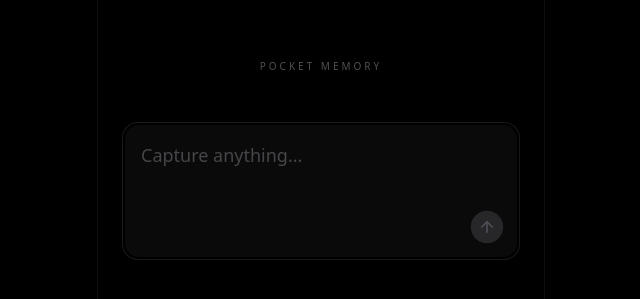
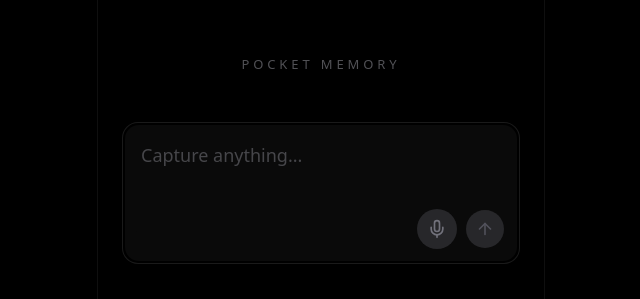
Before and after one commit to keatonfreed/PocketMemory, a React (Vite) app: page / in a window 1280 px wide. Shown: the part 102-401 px from the top of the page, without its empty margins (319-959 px from the left). Built offline with nearby package versions, Linux system fonts and the light colour scheme.

Commit message:
add voice input to main box

```diff
--- a/src/components/features/CaptureBox.jsx
+++ b/src/components/features/CaptureBox.jsx
@@ -2,7 +2,7 @@ import React, { useState, useEffect } from 'react'
 import { motion, AnimatePresence } from 'framer-motion'
 import { analyzeContent } from '@/lib/ai'
 import useMemoryStore from '@/hooks/useMemoryStore'
-import { Sparkles, ArrowUp } from 'lucide-react'
+import { Sparkles, ArrowUp, Mic } from 'lucide-react'
 import { cn } from '@/lib/utils'
 import { v4 as uuidv4 } from 'uuid' // using crypto in store, but good to have handy if needed. we'll use optimistic updates.
 
@@ -14,7 +14,111 @@ export default function CaptureBox() {
     const [animKey, setAnimKey] = useState(0)
     const [triggerAnim, setTriggerAnim] = useState(false)
     const [introSequence, setIntroSequence] = useState(true) // Track initial load state
+    const [isListening, setIsListening] = useState(false)
+    const recognitionRef = React.useRef(null)
+    const inputRef = React.useRef(input) // Keep track of latest input
+    const isListeningRef = React.useRef(false)
     const triggerDuration = React.useRef(2000)
+
+    useEffect(() => {
+        inputRef.current = input
+    }, [input])
+
+    // STT Initialization
+    useEffect(() => {
+        const SpeechRecognition = window.SpeechRecognition || window.webkitSpeechRecognition;
+        if (!SpeechRecognition) return;
+
+        const recognition = new SpeechRecognition();
+        recognition.continuous = true;
+        recognition.interimResults = true;
+        recognition.lang = 'en-US';
+        recognitionRef.current = recognition;
+
+        let baseInputOnStart = "";
+
+        recognition.onstart = () => {
+            baseInputOnStart = inputRef.current;
+            setIsListening(true);
+            isListeningRef.current = true;
+        };
+
+        recognition.onresult = (event) => {
+            if (!isListeningRef.current) return;
+
+            let interimTranscript = "";
+            let finalTranscript = "";
+
+            for (let i = event.resultIndex; i < event.results.length; ++i) {
+                const transcript = event.results[i][0].transcript;
+                if (event.results[i].isFinal) {
+                    finalTranscript += transcript;
+                } else {
+                    interimTranscript += transcript;
+                }
+            }
+
+            if (finalTranscript || interimTranscript) {
+                const newText = baseInputOnStart + (baseInputOnStart ? " " : "") + finalTranscript + interimTranscript;
+                setInput(newText);
+            }
+
+            if (finalTranscript) {
+                baseInputOnStart += (baseInputOnStart ? " " : "") + finalTranscript;
+            }
+        };
+
+        recognition.onend = () => {
+            setIsListening(false);
+            isListeningRef.current = false;
+        };
+
+        recognition.onerror = (event) => {
+            if (event.error === 'no-speech') return;
+            console.error("Speech Recognition Error", event.error);
+            setIsListening(false);
+            isListeningRef.current = false;
+        };
+
+        const handleVisibilityChange = () => {
+            if (document.hidden && isListeningRef.current) {
+                recognition.stop();
+            }
+        };
+        document.addEventListener('visibilitychange', handleVisibilityChange);
+
+        return () => {
+            recognition.stop();
+            document.removeEventListener('visibilitychange', handleVisibilityChange);
+        };
+    }, []);
+
+    const stopListening = () => {
+        if (recognitionRef.current && isListeningRef.current) {
+            isListeningRef.current = false; // Immediate flag change to ignore late results
+            recognitionRef.current.stop();
+            setIsListening(false);
+        }
+    };
+
+    const toggleListening = () => {
+        if (!recognitionRef.current) {
+            alert("Speech recognition is not supported in this browser.");
+            return;
+        }
+
+        if (isListening) {
+            stopListening();
+        } else {
+            try {
+                recognitionRef.current.start();
+                // isListening/isListeningRef will be set in onstart
+                setIsFocused(true); // Focus textarea when starting to speak
+            } catch (err) {
+                console.error("Recognition start failed", err);
+            }
+        }
+    };
 
     // Track if the border is currently visible (opacity > 0)
     // This prevents resetting the rotation angle if we focus while it's still fading out
@@ -72,11 +176,24 @@ export default function CaptureBox() {
     const handleKeyDown = async (e) => {
         if (e.key === 'Enter' && !e.shiftKey) {
             e.preventDefault()
-            if (!input.trim()) return
+            if (!input.trim() && !isListening) return
 
-            const content = input;
+            setIsProcessing(true)
+
+            // If we are listening, wait a tiny bit to catch any final results before grabbing state
+            if (isListening) {
+                stopListening()
+                await new Promise(r => setTimeout(r, 600))
+            }
+
+            // Get latest input after possible buffer delay
+            const content = inputRef.current
+            if (!content.trim()) {
+                setIsProcessing(false)
+                return
+            }
+
             setInput('')
-            setIsProcessing(true)
 
             // 1. Optimistic Update (Immediate feedback)
             const optimisticId = crypto.randomUUID();
@@ -214,18 +331,45 @@ export default function CaptureBox() {
                     <div className="flex justify-between items-center px-2 pb-2">
                         <div className="flex gap-2"></div>
 
+                        <div className="flex items-center gap-2">
                             <button
-                            disabled={!input.trim()}
+                                onClick={toggleListening}
+                                className={cn(
+                                    "w-10 h-10 rounded-full transition-all duration-500 flex items-center justify-center relative shrink-0",
+                                    isListening
+                                        ? "bg-primary text-white scale-110 shadow-[0_0_20px_rgba(59,130,246,0.6)]"
+                                        : "bg-zinc-800 text-zinc-500 hover:text-zinc-300 transform-gpu safari-blur-fix"
+                                )}
+                            >
+                                {isListening && (
+                                    <motion.div
+                                        layoutId="mic-pulse"
+                                        initial={{ scale: 0.8, opacity: 0 }}
+                                        animate={{ scale: 1.4, opacity: 0.3 }}
+                                        transition={{
+                                            repeat: Infinity,
+                                            duration: 1.5,
+                                            ease: "easeOut"
+                                        }}
+                                        className="absolute inset-0 rounded-full bg-primary"
+                                    />
+                                )}
+                                <Mic size={20} className={cn(isListening && "text-white")} />
+                            </button>
+
+                            <button
+                                disabled={!input.trim() && !isListening}
                                 onClick={() => handleKeyDown({ key: 'Enter', preventDefault: () => { } })}
                                 className={cn(
-                                "p-2 rounded-full transition-all duration-300 flex items-center justify-center",
-                                input.trim()
+                                    "w-10 h-10 rounded-full transition-all duration-300 flex items-center justify-center shrink-0",
+                                    (input.trim() || isListening)
                                         ? "bg-primary text-white shadow-[0_0_15px_rgba(59,130,246,0.5)] scale-100"
-                                    : "bg-zinc-800 text-zinc-600 scale-90"
+                                        : "bg-zinc-800 text-zinc-600 scale-95"
                                 )}
                             >
                                 {isProcessing ? <Sparkles size={20} className="animate-spin text-white" /> : <ArrowUp size={20} />}
                             </button>
+                        </div>
                     </div>
                 </div>
             </motion.div>
--- a/src/pages/Home.jsx
+++ b/src/pages/Home.jsx
@@ -13,7 +13,7 @@ export default function Home() {
             <div className="flex-1 flex flex-col w-full justify-center min-h-[60vh] pt-12 px-6">
                 {/* Header - Subtle */}
                 <header className="flex justify-center mb-12 opacity-50">
-                    <div className="uppercase tracking-[0.3em] text-[10px] text-muted-foreground">Pocket Memory</div>
+                    <div className="uppercase tracking-[0.3em] text-[13px] text-muted-foreground">Pocket Memory</div>
                 </header>
 
                 {/* Main Input - Centered in this view */}
```
Lines whose indentation alone changed are shown as unchanged.
